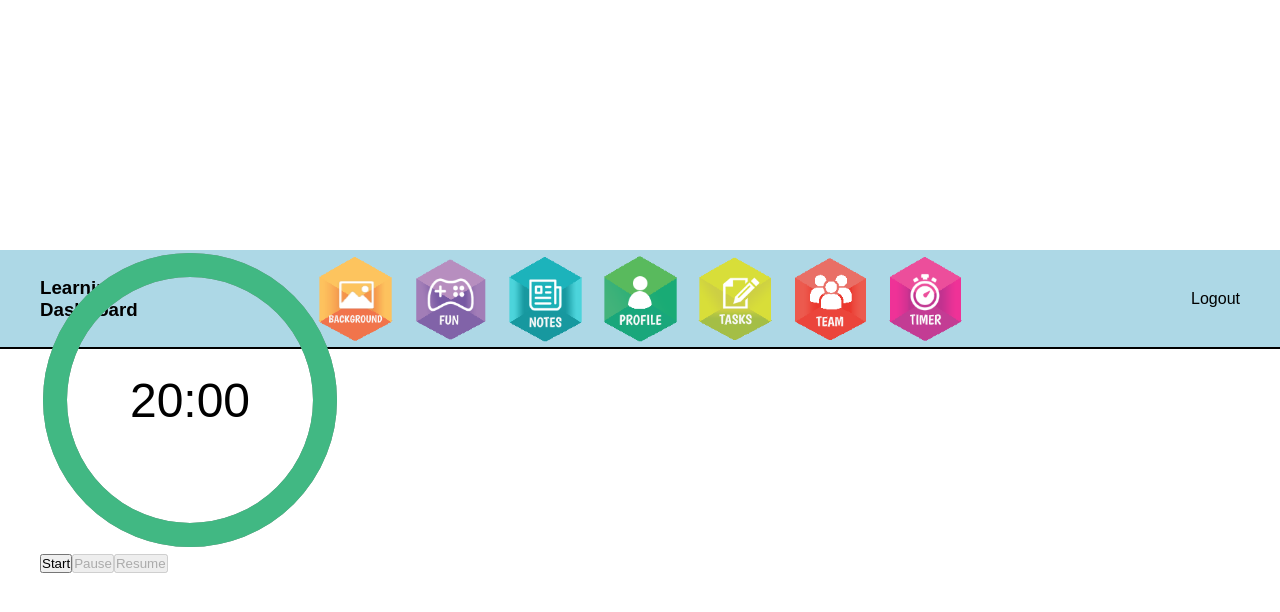
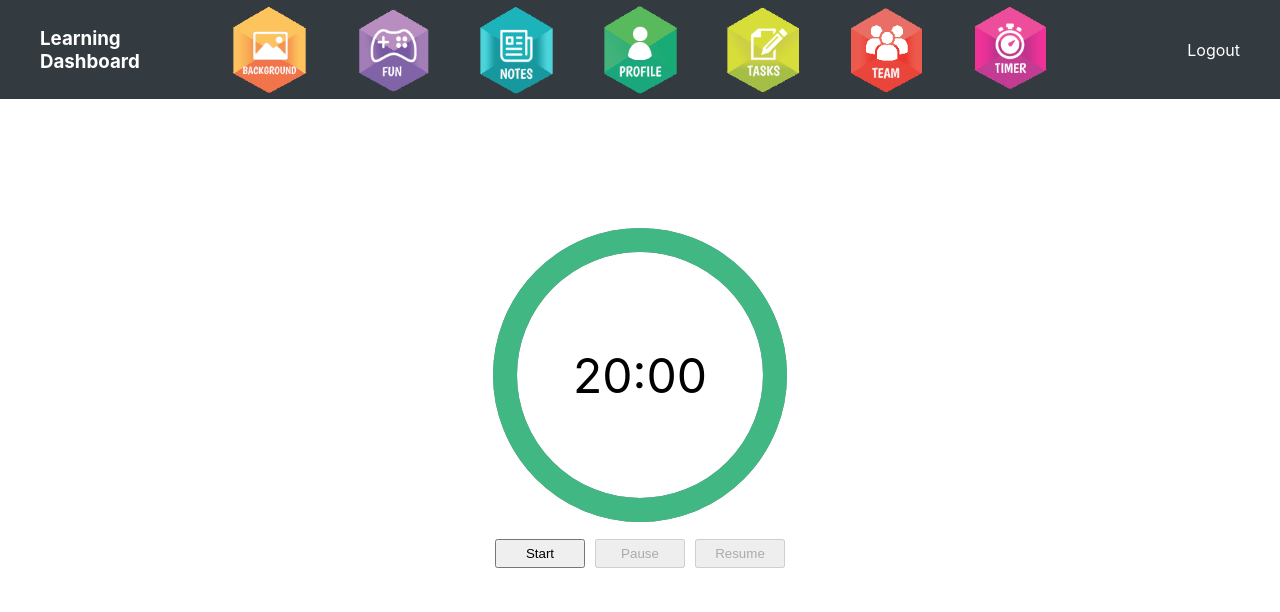
Before and after one commit to g-chance/--Project--learning_dashboard, a React (Create React App) app in the folder client/: page /timer/timer20 in a window 1280 px wide. Shown: the top 612 px of the page. Built offline with nearby package versions, Linux system fonts and the light colour scheme.

Commit message:
navbar updates

```diff
--- a/client/src/App.css
+++ b/client/src/App.css
@@ -42,12 +42,12 @@
   justify-content: space-evenly;
 }
 
-body {
+/* body {
   font-family: sans-serif;
   display: grid;
   height: 100vh;
   place-items: center;
-}
+} */
 
 .base-timer {
   position: relative;
--- a/client/src/components/NavBar.js
+++ b/client/src/components/NavBar.js
@@ -1,4 +1,5 @@
 import React, { useState, useEffect } from 'react'
+import { Link } from '@reach/router'
 
 const NavBar = (props) => {
 
@@ -23,13 +24,15 @@ const NavBar = (props) => {
                 <div className="nav wrapper">
                     <h3>Learning Dashboard</h3>
                     <div className="links smHide">
-                        <img src="/img/icons_png/background_icon.png" alt="" />
+                        <img src="/img/icons_png/background_icon.png" alt=""/>
                         <img src="/img/icons_png/fun_icon.png" alt="" />
                         <img src="/img/icons_png/notes_icon.png" alt="" />
                         <img src="/img/icons_png/profile_icon.png" alt="" />
                         <img src="/img/icons_png/task_icon.png" alt="" />
                         <img src="/img/icons_png/team_icon.png" alt="" />
-                        <img src="/img/icons_png/timer_icon.png" alt="" />
+                        <Link to="/timer/timer20">
+                            <img src="/img/icons_png/timer_icon.png" alt="" />
+                        </Link>
                     </div>
                     <a className="logout smHide">Logout</a>
                     <div className="dropdown">
@@ -43,10 +46,15 @@ const NavBar = (props) => {
                             <img src="/img/icons_png/fun_icon.png" alt="" />
                             <img src="/img/icons_png/notes_icon.png" alt="" />
                             <img src="/img/icons_png/profile_icon.png" alt="" />
-                            <img src="/img/icons_png/task_icon.png" alt="" />
-                            <img src="/img/icons_png/team_icon.png" alt="" />
-                            <img src="/img/icons_png/timer_icon.png" alt="" />
-                            <button className="logout">Logout</button>
+                            <div className="center">
+                                <img src="/img/icons_png/task_icon.png" alt="" />
+                                <img src="/img/icons_png/team_icon.png" alt="" />
+                                <img src="/img/icons_png/timer_icon.png" alt="" />
+                            </div>
+                            <div className="buttons">
+                                <button>Action</button>
+                                <button className="logout">Logout</button>
+                            </div>
                         </div>
                     </div>
                 </div>
--- a/client/src/components/Timer20.jsx
+++ b/client/src/components/Timer20.jsx
@@ -165,9 +165,11 @@ const Timer20 = () => {
             <span id="base-timer-label" className="base-timer__label">{formatTime(
                 TIME_LIMIT - tracker
             )}</span>
-            <button disabled={startState} onClick={onClickHandler1}>Start</button>
-            <button disabled={!pauseState} onClick={onClickHandler2}>Pause</button>
-            <button disabled={!resumeState} onClick={onClickHandler3}>Resume</button>
+            <div className="buttons">
+                <button disabled={startState} onClick={onClickHandler1}>Start</button>
+                <button disabled={!pauseState} onClick={onClickHandler2}>Pause</button>
+                <button disabled={!resumeState} onClick={onClickHandler3}>Resume</button>
+            </div>
         </div>
     )
 }
--- a/client/src/index.css
+++ b/client/src/index.css
@@ -26,24 +26,24 @@ nav {
   position: fixed;
   padding: 0 10px 0 10px;
   left: 0;
-  right:  0;
-  background-color: lightblue;
-  border-bottom: 2px solid black;
+  right: 0;
+  color: white;
+  background-color: RGB(51, 58, 64);
 }
 nav .wrapper {
   display: grid;
-  grid-template-columns: 15% 1fr 15%;
+  grid-template-columns: 12% 1fr 12%;
   min-height: 40px;
   align-items: center;
 }
 nav .links {
   display: flex;
   flex-wrap: wrap;
-  justify-content: center;
+  justify-content: space-evenly;
 }
 nav .links img {
   width: 75px;
-  padding: 5px 10px;
+  padding: 5px 0;
 }
 nav .logout {
   justify-self: right;
@@ -53,7 +53,24 @@ nav .dropdown {
 }
 /* ENDNAV */
 
+.spacer {
+  padding-top: 100px;
+}
 
+/*  */
+
+.base-timer {
+  margin: 125px auto;
+}
+.base-timer .buttons {
+  display: grid;
+  grid-template-columns: repeat(3, 1fr);
+  margin: 10px 0 0 0;
+}
+.base-timer .buttons button {
+  margin: 0 5px;
+  padding: 5px;
+}
 
 
 /* MEDIA QUERIES */
@@ -81,31 +98,37 @@ nav .dropdown {
   nav .hamburger * {
     height: 4px;
     margin: 3px 0;
-    background-color: black;
+    background-color: white;
   }
   .dropdown .links {
-    display: grid;
     grid-template-columns: repeat(4, 1fr);
-    margin: 2px 0 0 -270px;
-    padding: 2px;
-    background-color: rgb(173, 216, 230);
-    border: 1px solid black;
+    margin: 2px 0 0 -225px;
+    padding: 5px;
+    background-image: linear-gradient(gray 10%, rgba(128, 128, 128, 0));
     border-radius: 5px;
-    /* box-shadow: 0 0 2px black; */
+    box-shadow: inset 0 0 10px white;
     position: absolute;
+  }
+  .dropdown .center {
+    grid-column: 1/5;
+    justify-self: center;
   }
   .dropdown .links img {
     width: 50px;
+    padding: 0 5px;
+  }
+  .dropdown .buttons {
+    grid-column: 1/5;
+    justify-self: center;
   }
   .dropdown button {
-    grid-column: 2/4;
-    justify-self: center;
-    padding: 5px;
+    width: 75px;
+    padding: 8px 10px;
     margin: 5px 0 5px 0;
     border-radius: 5px;
-    box-shadow: 0 0 5px black;
-    background-color: white;
+    box-shadow: 0 0 5px white;
+    color: white;
+    background-color: rgb(50, 50, 50);
     font-weight: bold;
-    text-transform: uppercase;
   }
 }
```
